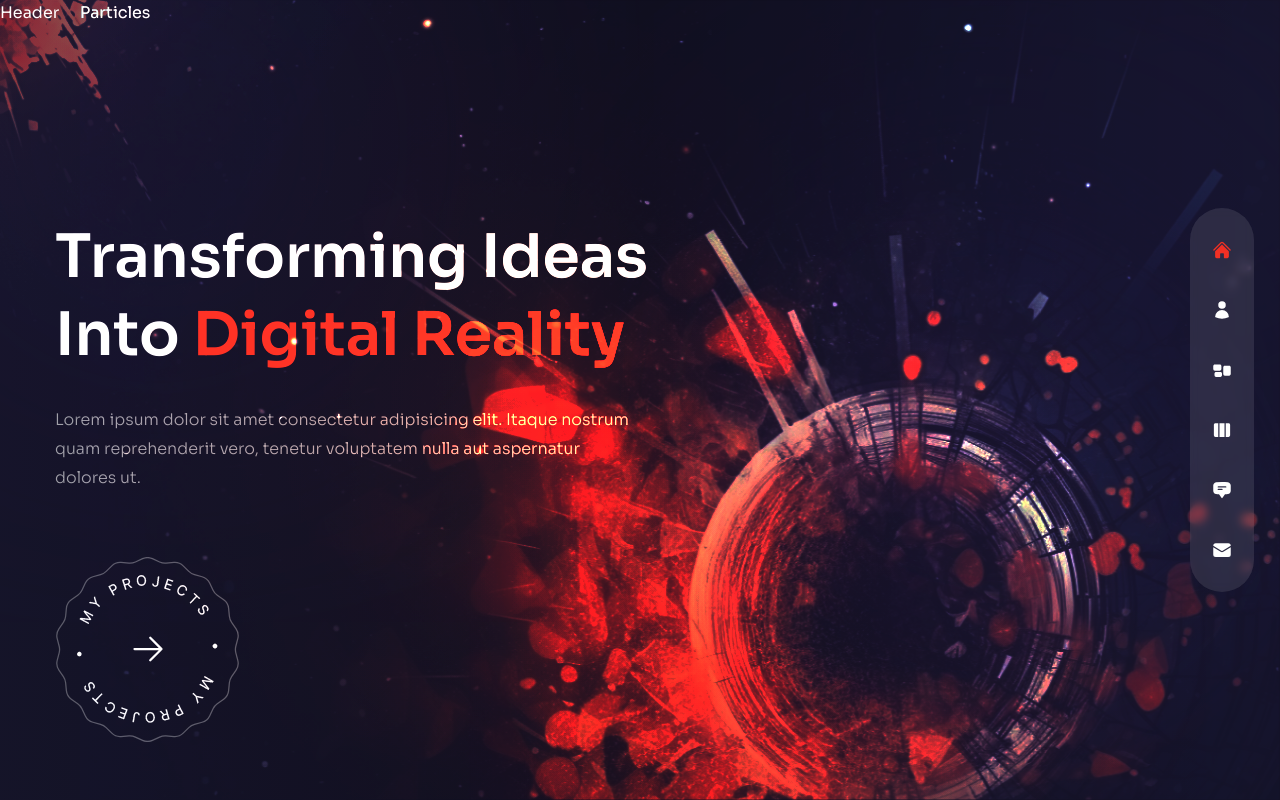
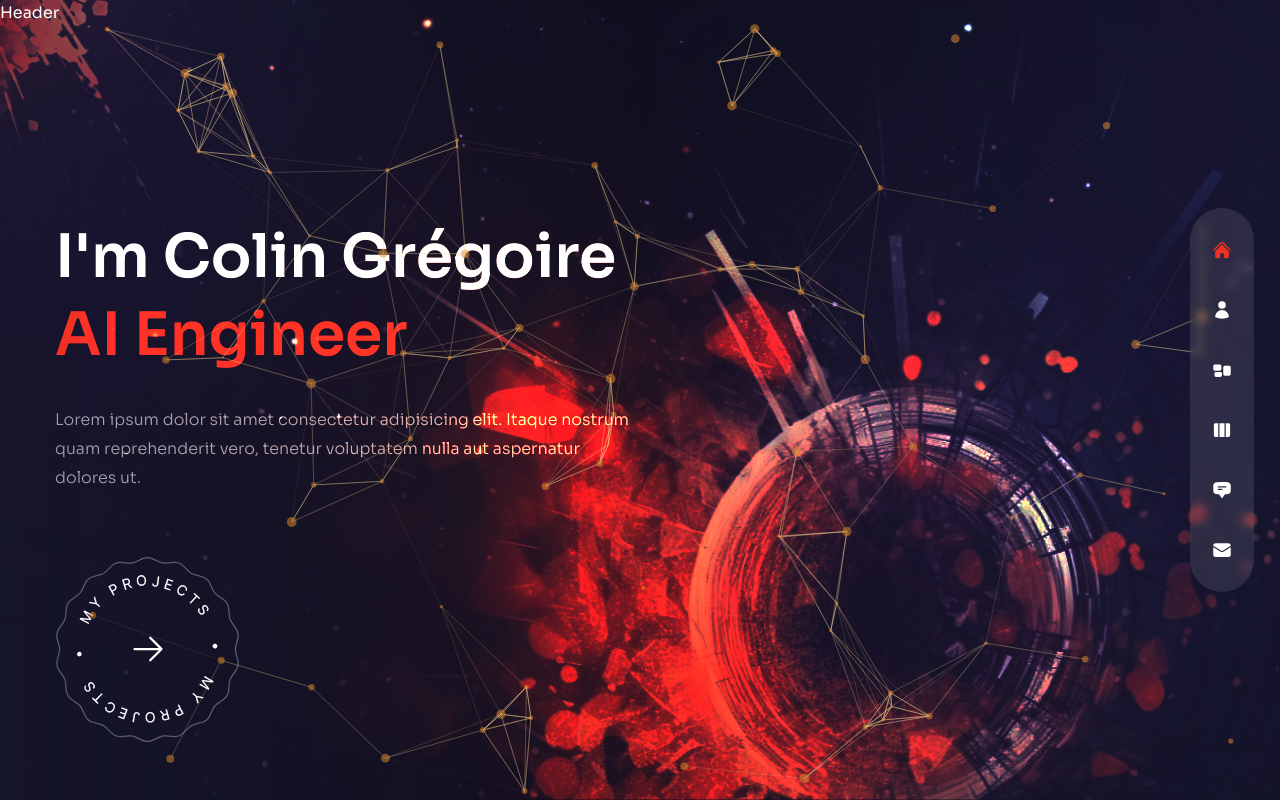
Before and after one commit to Lameuhton/atome_portfolio, a Next.js app: page / in a window 1280 px wide. Built offline with nearby package versions, Linux system fonts and the light colour scheme.

Commit message:
added particles to home page

```diff
--- a/components/ParticlesContainer.js
+++ b/components/ParticlesContainer.js
@@ -1,5 +1,96 @@
+import { Particles } from "react-tsparticles";
+import { loadFull } from "tsparticles";
+import React, { useCallback } from "react";
+
 const ParticlesContainer = () => {
-  return <div>Particles Container</div>;
+  // init
+  const particlesInit = useCallback(async (engine) => {
+    await loadFull(engine);
+  }, []);
+
+  const particlesLoaded = useCallback(async () => {}, []);
+
+  return (
+    <Particles
+      className="w-full h-full absolute translate-z-0"
+      id="tsparticles"
+      init={particlesInit}
+      loaded={particlesLoaded}
+      options={{
+        fullScreen: { enable: false },
+        background: {
+          color: {
+            value: "",
+          },
+        },
+        fpsLimit: 120,
+        interactivity: {
+          events: {
+            onClick: {
+              enable: false,
+              mode: "push",
+            },
+            onHover: {
+              enable: true,
+              mode: "repulse",
+            },
+            resize: true,
+          },
+          modes: {
+            push: {
+              quantity: 90,
+            },
+            repulse: {
+              distance: 200,
+              duration: 0.4,
+            },
+          },
+        },
+        particles: {
+          color: {
+            value: "#e68e2e",
+          },
+          links: {
+            color: "#f5d393",
+            distance: 150,
+            enable: true,
+            opacity: 0.5,
+            width: 1,
+          },
+          collisions: {
+            enable: true,
+          },
+          move: {
+            directions: "none",
+            enable: true,
+            outModes: {
+              default: "bounce",
+            },
+            random: false,
+            speed: 1,
+            straight: false,
+          },
+          number: {
+            density: {
+              enable: true,
+              area: 800,
+            },
+            value: 80,
+          },
+          opacity: {
+            value: 0.5,
+          },
+          shape: {
+            type: "circle",
+          },
+          size: {
+            value: { min: 1, max: 5 },
+          },
+        },
+        detectRetina: true,
+      }}
+    />
+  );
 };
 
 export default ParticlesContainer;
--- a/pages/index.js
+++ b/pages/index.js
@@ -26,8 +26,8 @@
             exit="hidden"
             className="h1"
           >
-            Transforming Ideas <br /> Into{" "}
-            <span className="text-accent">Digital Reality</span>
+            I'm Colin Grégoire <br />{" "}
+            <span className="text-accent">AI Engineer</span>
           </motion.h1>
           {/* subtitle */}
           <motion.p
@@ -61,8 +61,11 @@
         {/* bg img */}
         <div className="bg-none xl:bg-explosion xl:bg-cover xl:bg-right xl:bg-no-repeat w-full h-full absolute mix-blend-color-dodge translate-z-0"></div>
         {/* particles */}
-        <div>Particles</div>
-         {/* avatar img
+        <div>
+          <ParticlesContainer />
+        </div>
+
+        {/* avatar img
         <div>
           <Avatar />
         </div> */}
```
